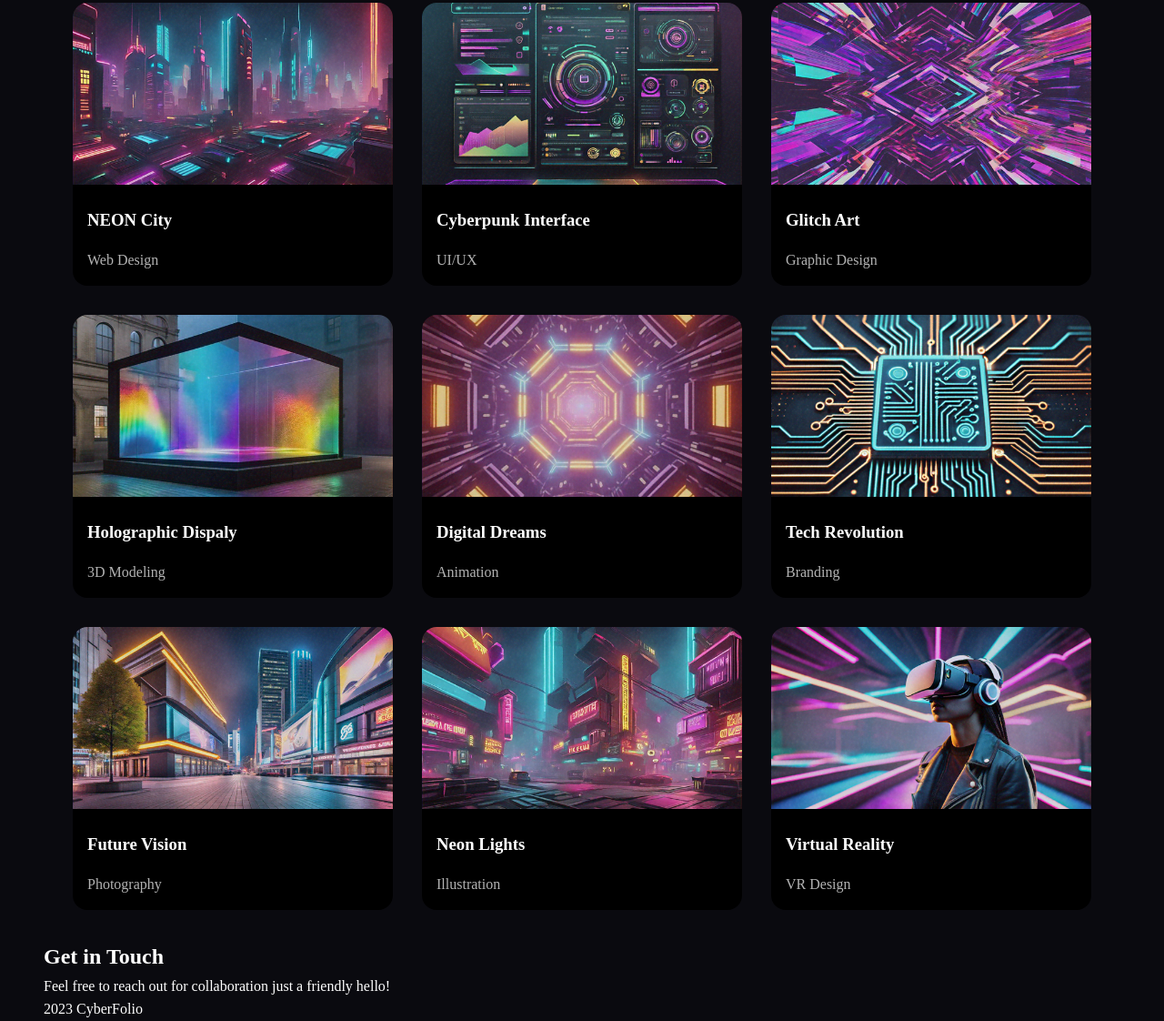
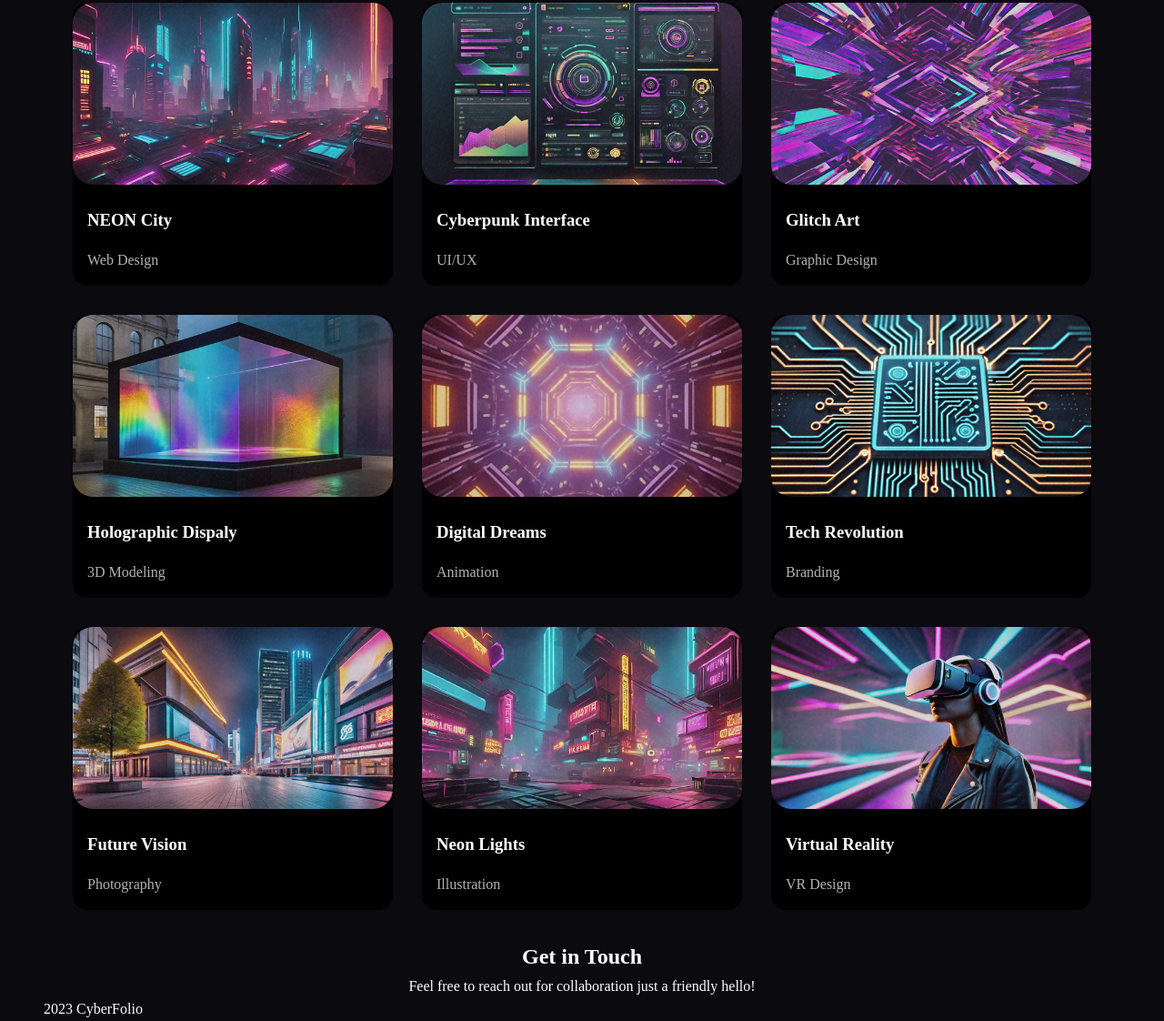
Before and after one commit to Yash990-bit/Yash_Capstone_Project, a plain HTML site: page index.html in a window 1280 px wide. Shown: the part 1331-2453 px from the top of the page at 91% size. Drawn offline with Linux system fonts and the light colour scheme.

Commit message:
Second Commit

```diff
--- a/index.css
+++ b/index.css
@@ -187,7 +187,7 @@ body {
     font-weight: 600;
     color: white;
     position: relative;
-    left: -75px;
+    left: -110px;
 }
 
 
@@ -239,6 +239,7 @@ body {
     width: 100%;
     height: 200px;
     object-fit: cover;
+    border-radius: 22px;
 }
 
 .work-box h3 {
@@ -296,3 +297,7 @@ body {
     text-align: center;
     padding: 4rem 2rem;
 }
+
+.contact{
+    text-align: center;
+}
```
